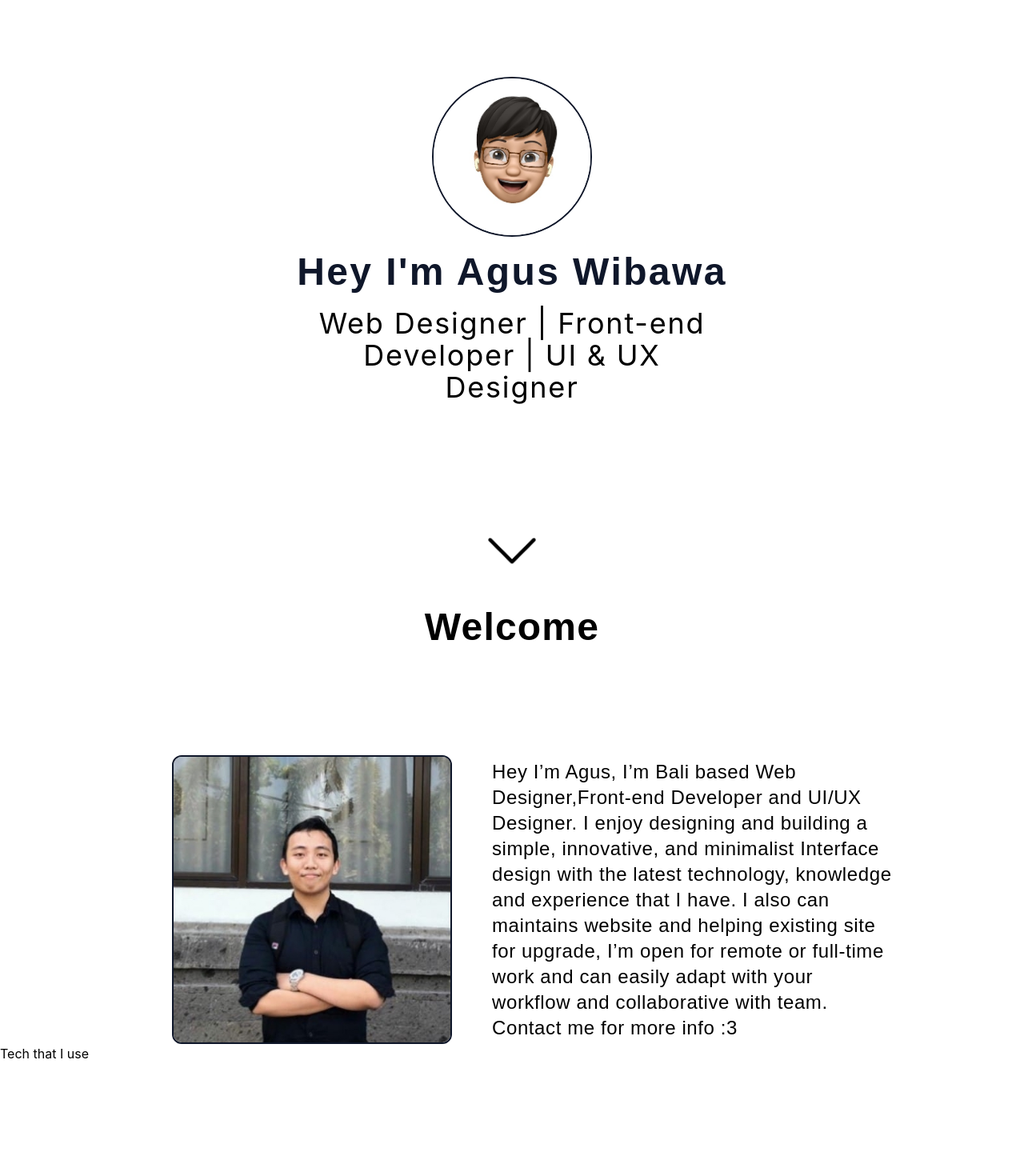
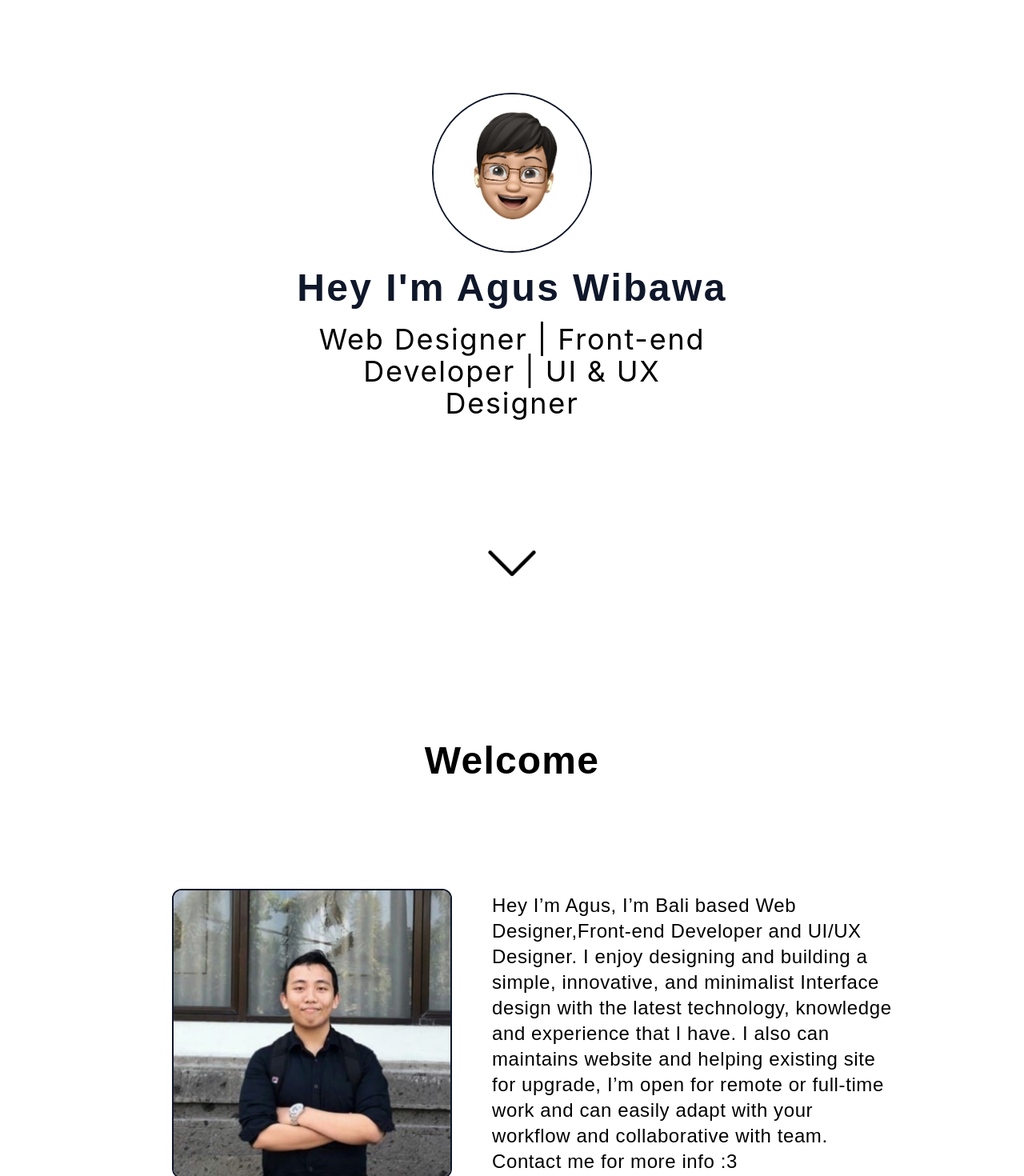
Before and after one commit to wibawasuyadnya/myapp, a React (Create React App) app: page / in a window 1280 px wide. Shown: the top 1470 px of the page at 80% size. Before the commit the page ends 1329 px from the top, so only its background shows below. Built offline with nearby package versions, Linux system fonts and the light colour scheme.

Commit message:
initial update

```diff
--- a/src/App.js
+++ b/src/App.js
@@ -16,17 +16,13 @@ function App() {
   });
   return (
     <>
-    <div className="container mx-auto">
-      <div data-aos="fade-up" data-aos-once="false" data-aos-ondurationchange="1000" className="" >
-       <Hero name={data.hero.name}></Hero>
-      </div>
-      <div className=''>
-        <About desc={data.about.desc}></About>
-      </div>
-      <div className=''>
-        <Tools title={data.tools.title}></Tools>
-      </div>
-    </div>
+    <header/>
+
+    <main>
+      <Hero name={data.hero.name}></Hero>
+      <About desc={data.about.desc}></About>
+      <Tools title={data.tools.title}></Tools>
+    </main>
     </>
   );
 }
--- a/src/sections/About.js
+++ b/src/sections/About.js
@@ -5,7 +5,7 @@ import images from "../images/about.jpeg";
 function About({desc}) {
     return (
         <>
-        <div id="about" className="container mx-auto w-full">
+        <div id="about" className="container min-h-screen flex items-center mx-auto w-full">
             <div>
                 <h2 className="text-center text-5xl font-bold tracking-wide font-montserrat">Welcome</h2>
                 <div className="w-9/12 flex m-auto mt-20 pt-14">
--- a/src/sections/Hero.js
+++ b/src/sections/Hero.js
@@ -5,7 +5,7 @@ import arrow from "../images/arrowdown.png";
 function Hero ({name}) {
     return (
         <>
-       <div className="container items-center w-full mx-auto flex items-center justify-center py-24">
+       <div className="container items-center min-h-screen w-full mx-auto flex items-center justify-center py-24">
             <div className="m-auto">
                 <div>
                 <img src={images} width="200px" className="border-solid border-2 border-slate-900 rounded-full m-auto"/>
```
